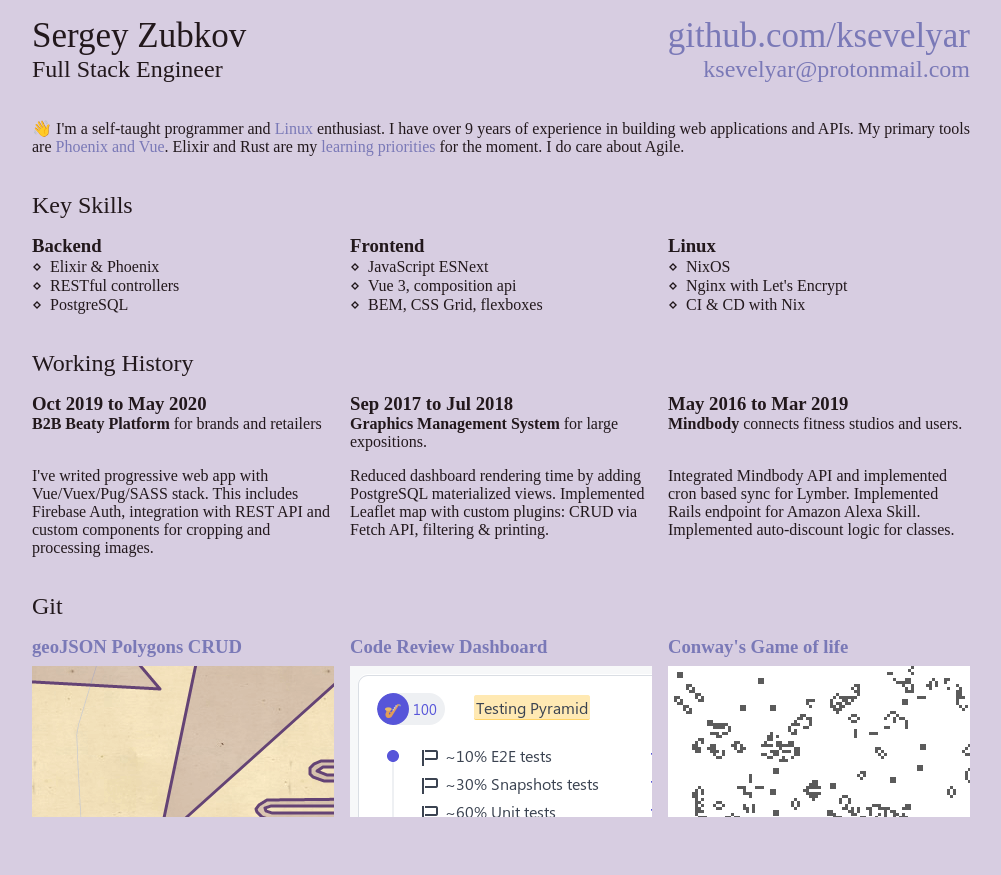
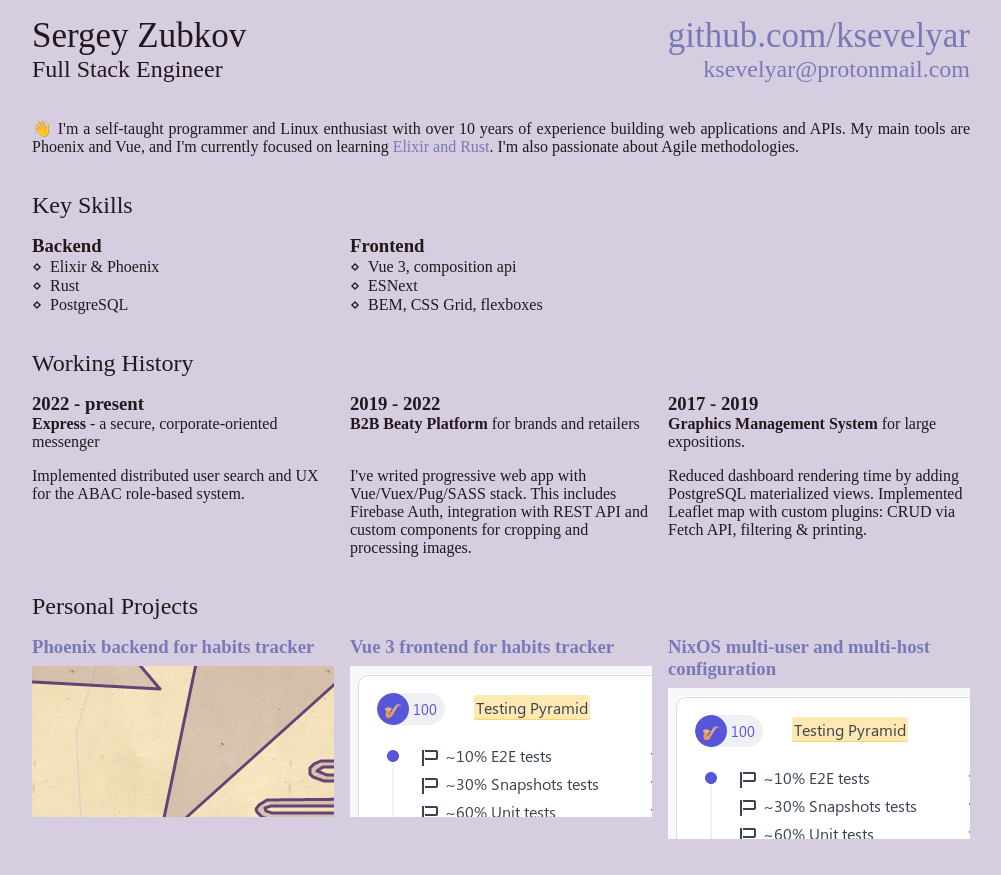
Before and after one commit to ksevelyar/resume, a website built with Vite: page docs/index.html in a window 1280 px wide. Shown: the whole page, without its empty margins (139-1140 px from the left). Before the commit the page ends 853 px from the top, so only its background shows below. Built offline with nearby package versions, Linux system fonts and the light colour scheme; a web font is replaced by a local one.

Commit message:
update resume

```diff
--- a/docs/index.html
+++ b/docs/index.html
@@ -23,16 +23,13 @@
 
   <div class="resume-contacts">
     <a class="resume-contacts__github" href="https://github.com/ksevelyar">github.com/ksevelyar</a>
-    <a class="resume-contacts__email" title="Response: 7:00-17:00 UTC"
-      href="mailto:ksevelyar@protonmail.com">ksevelyar@protonmail.com</a>
+    <a class="resume-contacts__email" href="mailto:ksevelyar@protonmail.com">ksevelyar@protonmail.com</a>
   </div>
 
   <div class="intro">
-    👋 I'm a self-taught programmer and <a href="https://github.com/ksevelyar/idempotent-desktop">Linux</a> enthusiast.
-    I have over 9 years of experience in building web applications and APIs. My primary tools are
-    <a href="https://github.com/rusty-cluster">Phoenix and Vue</a>. Elixir and Rust are my <a
-      href="https://exercism.org/profiles/ksevelyar/solutions?order=newest_first">learning priorities</a> for the
-    moment. I do care about Agile.
+    👋 I'm a self-taught programmer and Linux enthusiast with over 10 years of experience building web applications and APIs.
+    My main tools are Phoenix and Vue, and I'm currently focused on learning <a href="https://exercism.org/profiles/ksevelyar/solutions?order=newest_first">Elixir and Rust</a>.
+    I'm also passionate about Agile methodologies.
   </div>
 
   <div class="section-title">
@@ -42,24 +39,16 @@
     <h3>Backend</h3>
     <ul>
       <li>Elixir & Phoenix</li>
-      <li>RESTful controllers</li>
+      <li>Rust</li>
       <li>PostgreSQL</li>
     </ul>
   </div>
   <div class="section-column">
     <h3>Frontend</h3>
     <ul>
-      <li>JavaScript ESNext</li>
       <li>Vue 3, composition api</li>
+      <li>ESNext</li>
       <li>BEM, CSS Grid, flexboxes</li>
-    </ul>
-  </div>
-  <div class="section-column">
-    <h3>Linux</h3>
-    <ul>
-      <li>NixOS</li>
-      <li>Nginx with Let's Encrypt</li>
-      <li>CI & CD with Nix</li>
     </ul>
   </div>
 
@@ -67,19 +56,24 @@
     <h2>Working History</h2>
   </div>
 
+  <div class="section-column wh-3">
+    <h3>2022 - present</h3>
+    <p><strong>Express</strong> - a secure, corporate-oriented messenger</p>
+  </div>
   <div class="section-column wh-5">
-    <h3>Oct 2019 to May 2020</h3>
+    <h3>2019 - 2022</h3>
     <p><strong>B2B Beaty Platform</strong> for brands and retailers</p>
   </div>
   <div class="section-column wh-1">
-    <h3>Sep 2017 to Jul 2018</h3>
+    <h3>2017 - 2019</h3>
     <p><strong>Graphics Management System</strong> for large expositions.</p>
   </div>
-  <div class="section-column wh-3">
-    <h3>May 2016 to Mar 2019</h3>
-    <p><strong>Mindbody</strong> connects fitness studios and users.</p>
+
+  <div class="section-column wh-5">
+    <p>
+      Implemented distributed user search and UX for the ABAC role-based system.
+    </p>
   </div>
-
   <div class="section-column wh-2">
     <p>
       I've writed progressive web app with Vue/Vuex/Pug/SASS stack. This
@@ -94,33 +88,26 @@
       filtering & printing.
     </p>
   </div>
-  <div class="section-column wh-5">
-    <p>
-      Integrated Mindbody API and implemented cron based sync for Lymber.
-      Implemented Rails endpoint for Amazon Alexa Skill. Implemented
-      auto-discount logic for classes.
-    </p>
-  </div>
 
   <div class="section-title">
-    <h2>Git</h2>
+    <h2>Personal Projects</h2>
   </div>
   <div class="section-column">
-    <a href="https://github.com/ksevelyar/drawable-map" target="_blank">
-      <h3>geoJSON Polygons CRUD</h3>
+    <a href="https://github.com/ksevelyar/habits-phoenix" target="_blank">
+      <h3>Phoenix backend for habits tracker</h3>
       <img class="resume-image" src="./assets/drawable-map.dcdbf072.png" alt="" />
     </a>
   </div>
   <div class="section-column">
-    <a href="https://ksevelyar.github.io/code-review/" target="_blank">
-      <h3>Code Review Dashboard</h3>
+    <a href="https://github.com/ksevelyar/habits-vue" target="_blank">
+      <h3>Vue 3 frontend for habits tracker</h3>
       <img class="resume-image" src="./assets/code-review-dashboard.fa200b0f.png" alt="" />
     </a>
   </div>
   <div class="section-column">
-    <a href="https://ksevelyar.github.io/life/" target="_blank">
-      <h3>Conway's Game of life</h3>
-      <img class="resume-image" src="./assets/life.d8911d83.png" alt="" />
+    <a href="https://github.com/ksevelyar/idempotent-desktop" target="_blank">
+      <h3>NixOS multi-user and multi-host configuration</h3>
+      <img class="resume-image" src="./assets/code-review-dashboard.fa200b0f.png" alt="" />
     </a>
   </div>
 
```
Also changed, not shown: src/index.html (+25 -38 lines), docs/assets/life.d8911d83.png (deleted), 1 other file.
